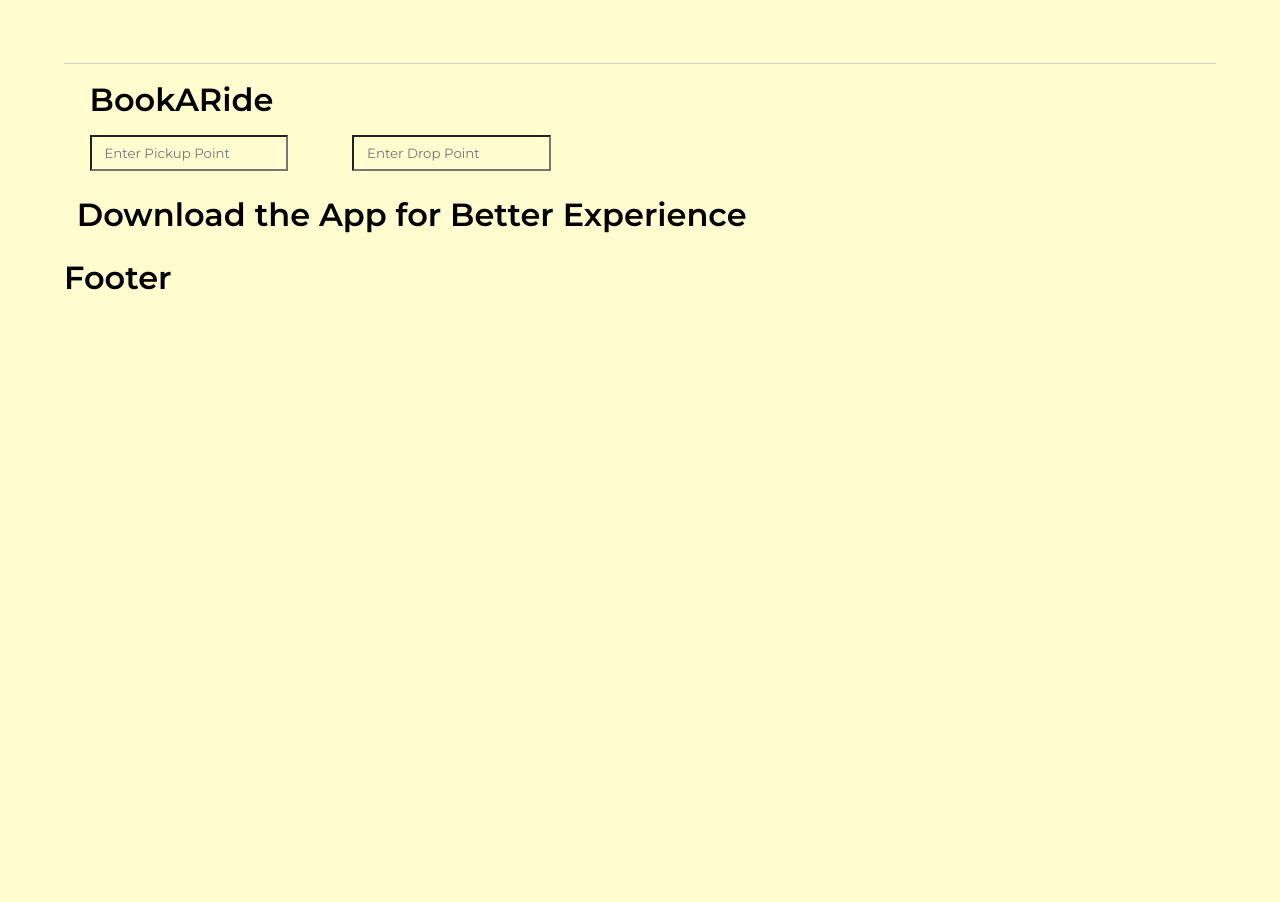
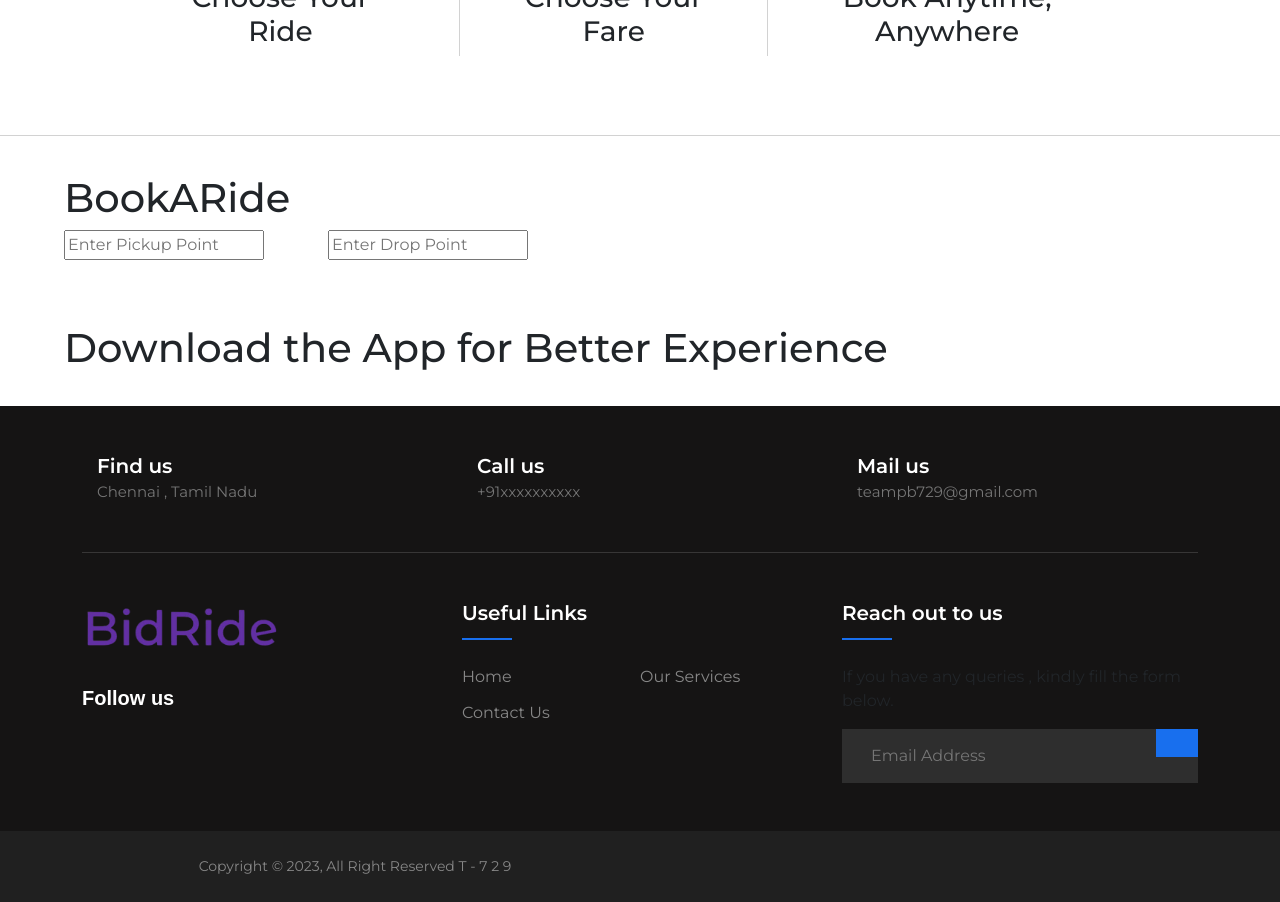
Before and after one commit to AshiqNoor-S/BidRide, a React (Create React App) app in the folder Web App/: page / in a window 1280 px wide. Shown: the part 740-1642 px from the top of the page. Before the commit the page ends 1077 px from the top, so only its background shows below. Built offline with nearby package versions, Linux system fonts and the light colour scheme.

Commit message:
added footer section and aligned all items

```diff
--- a/Web App/package.json
+++ b/Web App/package.json
@@ -8,6 +8,8 @@
     "@testing-library/user-event": "^13.5.0",
     "react": "^18.2.0",
     "react-dom": "^18.2.0",
+    "react-router": "^6.10.0",
+    "react-router-dom": "^6.10.0",
     "react-scripts": "5.0.1",
     "web-vitals": "^2.1.4"
   },
--- a/Web App/public/index.html
+++ b/Web App/public/index.html
@@ -10,13 +10,20 @@
     />
     <title>BidRide</title>
 
+    <!-- Bootstrap CDN -->
+    <link href="https://cdn.jsdelivr.net/npm/bootstrap@5.3.0-alpha1/dist/css/bootstrap.min.css" rel="stylesheet" integrity="sha384-GLhlTQ8iRABdZLl6O3oVMWSktQOp6b7In1Zl3/Jr59b6EGGoI1aFkw7cmDA6j6gD" crossorigin="anonymous">
+    <script src="https://cdn.jsdelivr.net/npm/bootstrap@5.3.0-alpha1/dist/js/bootstrap.bundle.min.js" integrity="sha384-w76AqPfDkMBDXo30jS1Sgez6pr3x5MlQ1ZAGC+nuZB+EYdgRZgiwxhTBTkF7CXvN" crossorigin="anonymous"></script>
+
     <!-- Custom CSS -->
     <link rel="stylesheet" href="./styles/styles.css">
+    <link rel="stylesheet" href="./styles/footer.css">
 
     <!-- Google Fonts - Montserrat -->
     <link rel="preconnect" href="https://fonts.googleapis.com">
     <link rel="preconnect" href="https://fonts.gstatic.com" crossorigin>
     <link href="https://fonts.googleapis.com/css2?family=Montserrat:wght@300;400;500;600&display=swap" rel="stylesheet">
+
+
 
   </head>
   <body>
--- /dev/null
+++ b/Web App/public/styles/footer.css
@@ -0,0 +1,153 @@
+.footer{
+  padding:0;
+}
+
+ul {
+    margin: 0px;
+    padding: 0px;
+}
+.footer-section {
+  background: #151414;
+  position: relative;
+}
+.footer-cta {
+  border-bottom: 1px solid #373636;
+}
+.single-cta i {
+  color: #186fee;
+  font-size: 30px;
+  float: left;
+  margin-top: 8px;
+}
+.cta-text {
+  padding-left: 15px;
+  display: inline-block;
+}
+.cta-text h4 {
+  color: #fff;
+  font-size: 20px;
+  font-weight: 600;
+  margin-bottom: 2px;
+}
+.cta-text span {
+  color: #757575;
+  font-size: 15px;
+}
+.footer-content {
+  position: relative;
+  z-index: 2;
+}
+.footer-pattern img {
+  position: absolute;
+  top: 0;
+  left: 0;
+  height: 330px;
+  background-size: cover;
+  background-position: 100% 100%;
+}
+.footer-logo {
+  margin-bottom: 30px;
+}
+.footer-logo img {
+    max-width: 200px;
+}
+
+.footer-social-icon span {
+  color: #fff;
+  display: block;
+  font-size: 20px;
+  font-weight: 700;
+  font-family: 'Poppins', sans-serif;
+  margin-bottom: 20px;
+}
+.footer-social-icon a {
+  color: #fff;
+  font-size: 16px;
+  margin-right: 15px;
+}
+.footer-social-icon i {
+  height: 40px;
+  width: 40px;
+  text-align: center;
+  line-height: 38px;
+  border-radius: 50%;
+}
+.facebook-bg{
+  background: #3B5998;
+}
+.twitter-bg{
+  background: #55ACEE;
+}
+.google-bg{
+  background: #186fee;
+}
+.footer-widget-heading h3 {
+  color: #fff;
+  font-size: 20px;
+  font-weight: 600;
+  margin-bottom: 40px;
+  position: relative;
+}
+.footer-widget-heading h3::before {
+  content: "";
+  position: absolute;
+  left: 0;
+  bottom: -15px;
+  height: 2px;
+  width: 50px;
+  background: #186fee;
+}
+
+.footer-widget ul {
+  list-style-type: none;
+}
+
+.footer-widget ul li {
+  display: inline-block;
+  float: left;
+  width: 50%;
+  margin-bottom: 12px;
+}
+.footer-widget ul li a:hover{
+  color: #186fee;
+}
+.footer-widget ul li a {
+  color: #878787;
+  text-transform: capitalize;
+}
+.subscribe-form {
+  position: relative;
+  overflow: hidden;
+}
+.subscribe-form input {
+  width: 100%;
+  padding: 14px 28px;
+  background: #2E2E2E;
+  border: 1px solid #2E2E2E;
+  color: #fff;
+}
+.subscribe-form button {
+    position: absolute;
+    right: 0;
+    background: #186fee;
+    padding: 13px 20px;
+    border: 1px solid #186fee;
+    top: 0;
+}
+.subscribe-form button i {
+  color: #fff;
+  font-size: 22px;
+  transform: rotate(-6deg);
+}
+.copyright-area{
+  background: #202020;
+  padding: 25px 50px;
+}
+.copyright-text p {
+  margin: 0;
+  font-size: 14px;
+  color: #878787;
+}
+.copyright-text p a{
+  color: #186fee;
+}
--- a/Web App/public/styles/styles.css
+++ b/Web App/public/styles/styles.css
@@ -1,7 +1,7 @@
 * {
 	margin: 0;
-	padding: 1vh 1vw;
-	background-color: #fffdd0;
+	/* padding: 1vh 1vw; */
+	/* background-color: #fffdd0; */
 	font-family: 'Montserrat', sans-serif;
 }
 
@@ -21,6 +21,7 @@ a {
 
 nav {
 	height: 6vh;
+	padding: 4vh 8vw 4vh;
 	width: 98%;
 	border-bottom: 1.5px solid #d2d2d2;
 }
@@ -63,13 +64,20 @@ nav {
 }
 
 #nav-book-a-ride {
-	margin: 0 0.2vw;
+	margin: 0 1.6vw;
 }
 
 #nav-login {
 	margin-left: 7vw;
 }
 
+.book-a-ride{
+	padding: 3vw 5vw;
+}
+
+.download-app{
+	padding: 2vw 5vw;
+}
 
 
 /* Home */
@@ -82,7 +90,7 @@ nav {
 
 .hero-section {
 	margin: 0% 0 0;
-	padding: 1% 0%;
+	padding: 9vh 9vw 4vh;
 	/* height: 90%; */
 	border-bottom: 1.5px solid #d2d2d2;
 }
@@ -148,6 +156,10 @@ nav {
 }
 
 /* Features */
+
+#features{
+	padding-top: 16vh;
+}
 
 .features-clear {
 	clear: left;
--- a/Web App/src/components/App.jsx
+++ b/Web App/src/components/App.jsx
@@ -2,12 +2,17 @@ import React from "react";
 import Footer from "./Footer";
 import Home from "./Home";
 import NavBar from "./NavBar";
+import {BrowserRouter,Routes,Route} from "react-router-dom";
 
 function App(){
 	return (
 		<div>
 			<NavBar />
-			<Home />
+			<BrowserRouter>
+			<Routes>
+				<Route path="/" element={<Home />} />
+			</Routes>
+			</BrowserRouter>
 			<Footer />
 		</div>
 	);
--- a/Web App/src/components/BookARide.jsx
+++ b/Web App/src/components/BookARide.jsx
@@ -2,7 +2,7 @@ import React from "react";
 
 function BookARide(){
 	return (
-		<div>
+		<div class="book-a-ride">
 			<h1>BookARide</h1>
 			<form method="POST" action="/book-ride">
 				<input type="text" className="pickup-location-input" name="pickupLocation" placeholder="Enter Pickup Point" />
--- a/Web App/src/components/DownloadApp.jsx
+++ b/Web App/src/components/DownloadApp.jsx
@@ -2,7 +2,7 @@ import React from "react";
 
 function DownloadApp(){
 	return (
-		<h1>Download the App for Better Experience</h1>
+		<h1 class="download-app">Download the App for Better Experience</h1>
 	);
 }
 
--- a/Web App/src/components/Footer.jsx
+++ b/Web App/src/components/Footer.jsx
@@ -1,9 +1,100 @@
 import React from "react";
 
 function Footer(){
-	return (
-		<h1>Footer</h1>
-	);
-}
+return (
+	<div className="footer">
+	<footer className="footer-section">
+		<div className="container">
+			<div className="footer-cta pt-5 pb-5">
+				<div className="row">
+					<div className="col-xl-4 col-md-4 mb-30">
+						<div className="single-cta">
+							<i className="fas fa-map-marker-alt"></i>
+							<div className="cta-text">
+								<h4>Find us</h4>
+								<span>Chennai , Tamil Nadu</span>
+							</div>
+						</div>
+					</div>
+					<div className="col-xl-4 col-md-4 mb-30">
+						<div className="single-cta">
+							<i className="fas fa-phone"></i>
+							<div className="cta-text">
+								<h4>Call us</h4>
+								<span>+91xxxxxxxxxx</span>
+							</div>
+						</div>
+					</div>
+					<div className="col-xl-4 col-md-4 mb-30">
+						<div className="single-cta">
+							<i className="far fa-envelope-open"></i>
+							<div className="cta-text">
+								<h4>Mail us</h4>
+								<span>teampb729@gmail.com</span>
+							</div>
+						</div>
+					</div>
+				</div>
+			</div>
+			<div className="footer-content pt-5 pb-5">
+				<div className="row">
+					<div className="col-xl-4 col-lg-4 mb-50">
+						<div className="footer-widget">
+							<div className="footer-logo">
+								<a href="index.html"><img src="images/logo.png" class="img-fluid" alt="logo" /></a>
+							</div>
+							<div className="footer-social-icon">
+								<span>Follow us</span>
+								<a href="#"><i class="fab fa-facebook-f facebook-bg"></i></a>
+								<a href="#"><i class="fab fa-twitter twitter-bg"></i></a>
+								<a href="#"><i class="fab fa-google-plus-g google-bg"></i></a>
+							</div>
+						</div>
+					</div>
+					<div className="col-xl-4 col-lg-4 col-md-6 mb-30">
+						<div className="footer-widget">
+							<div className="footer-widget-heading">
+								<h3>Useful Links</h3>
+							</div>
+							<ul className="foot-list">
+								<li><a href="#">Home</a></li>
+								<li><a href="#">Our Services</a></li>
+								<li><a href="#">Contact us</a></li>
+							</ul>
+						</div>
+					</div>
+					<div className="col-xl-4 col-lg-4 col-md-6 mb-50">
+						<div className="footer-widget">
+							<div className="footer-widget-heading">
+								<h3>Reach out to us</h3>
+							</div>
+							<div className="footer-text mb-25">
+								<p>If you have any queries , kindly fill the form below.</p>
+							</div>
+							<div className="subscribe-form">
+								<form action="#">
+									<input type="text" placeholder="Email Address" />
+									<button><i class="fab fa-telegram-plane"></i></button>
+								</form>
+							</div>
+						</div>
+					</div>
+				</div>
+			</div>
+		</div>
+		<div className="copyright-area">
+			<div className="container">
+				<div className="row">
+					<div className="col-xl-6 col-lg-6 text-center text-lg-left">
+						<div className="copyright-text">
+							<p>Copyright &copy; 2023, All Right Reserved T - 7 2 9</p>
+						</div>
+					</div>
+				</div>
+			</div>
+		</div>
+	</footer>
+	</div>
+);}
 
 export default Footer;
```
Also changed, not shown: 2 other files (tests, documents, lock files or other folders).
